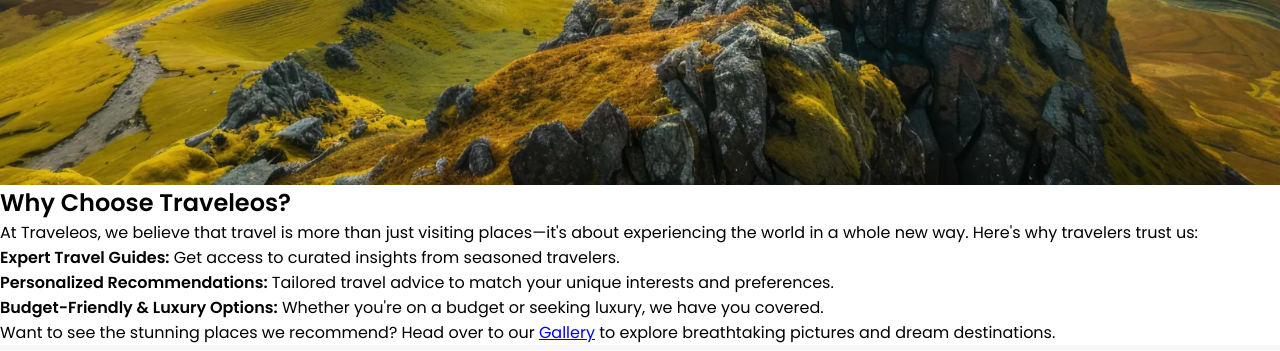
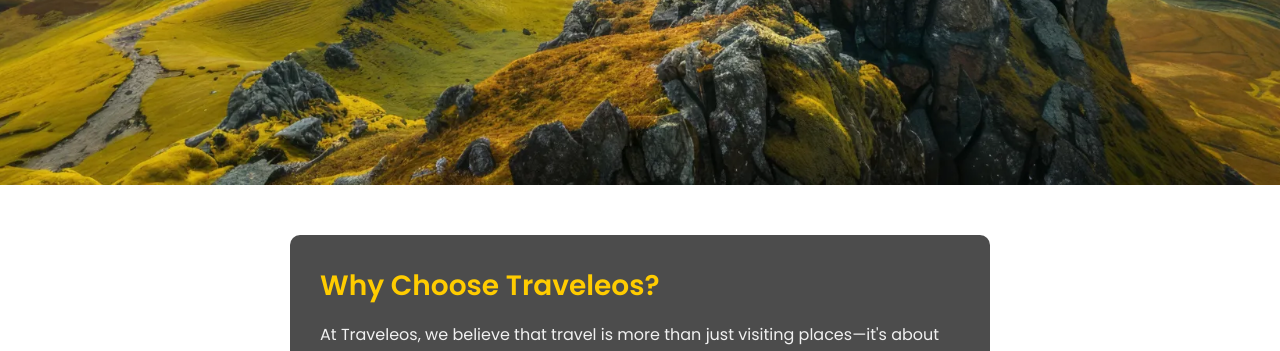
Before and after one commit to cristian-mandici/MILESTONE-1-PROJECT, a plain HTML site: page index.html in a window 1280 px wide. Shown: the part 695-1046 px from the top of the page. Drawn offline with Linux system fonts and the light colour scheme.

Commit message:
Style bottom index section

```diff
--- a/assets/css/style.css
+++ b/assets/css/style.css
@@ -149,7 +149,51 @@ main {
 }
 
 /* Why choose Traveleos section */
+.why-choose-us {
+    max-width: 700px;
+    margin: 50px auto;
+    padding: 30px;
+    background: rgba(0, 0, 0, 0.7); /* Darker translucent background */
+    color: #f1f1f1; /* Light text for contrast */
+    border-radius: 10px;
+    text-align: left;
+}
 
+.why-choose-us h2 {
+    font-size: 28px;
+    margin-bottom: 15px;
+    color: #ffcc00; /* Highlighted color */
+}
+
+.why-choose-us ul {
+    list-style: none;
+    padding: 0;
+}
+
+.why-choose-us ul li {
+    font-size: 18px;
+    margin: 10px 0;
+    padding-left: 20px;
+    position: relative;
+}
+
+.why-choose-us ul li::before {
+    content: "x";
+    color: #ffcc00;
+    font-weight: bold;
+    position: absolute;
+    left: 0;
+}
+
+.why-choose-us a {
+    color: #ffcc00;
+    text-decoration: none;
+    font-weight: bold;
+}
+
+.why-choose-us a:hover {
+    text-decoration: underline;
+}
 
 /* Footer */
 #social-networks {
```
